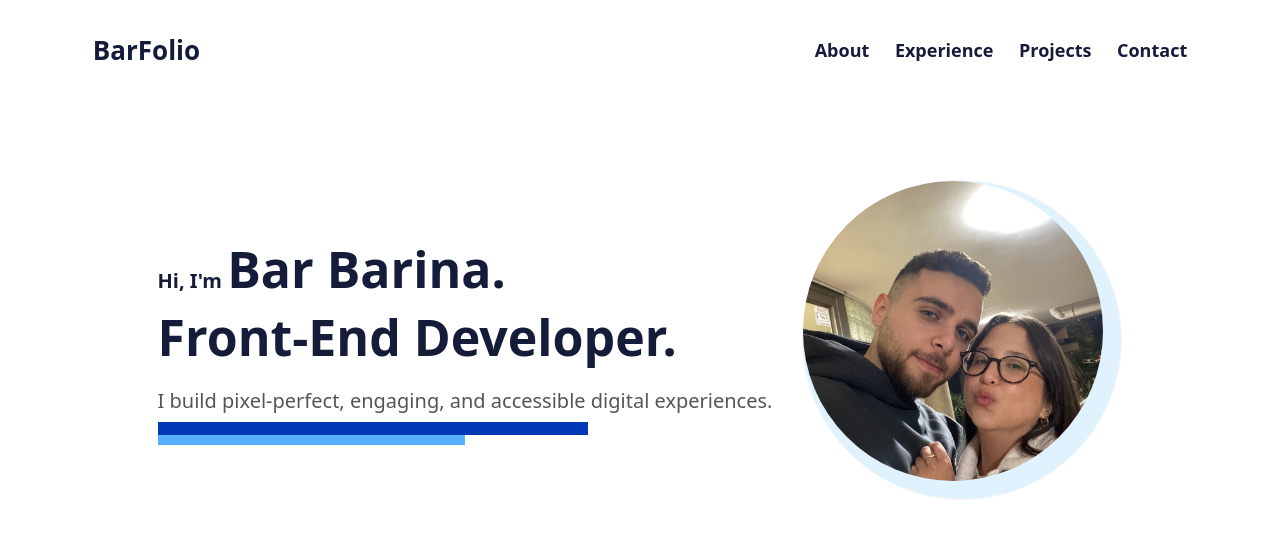
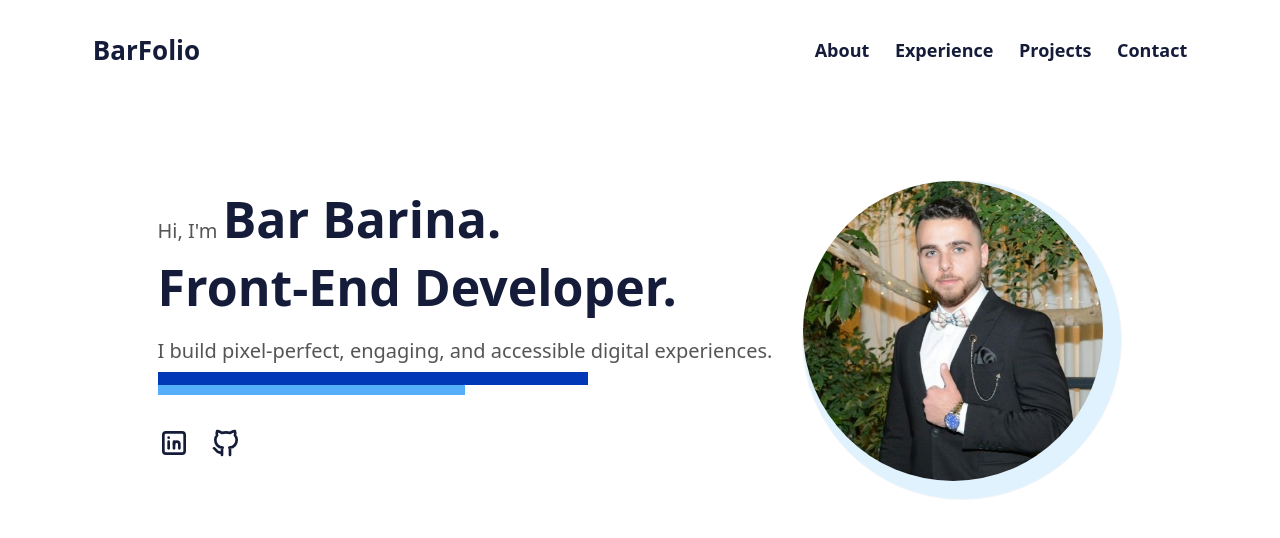
Before and after one commit to Bar-Barina/BarFolio, a React (Vite) app in the folder bar-folio/: page / in a window 1280 px wide. Shown: the top 538 px of the page. Built offline with nearby package versions, Linux system fonts and the light colour scheme.

Commit message:
Added svg service, changed hero content

```diff
--- a/bar-folio/src/assets/styles/components/_Header.scss
+++ b/bar-folio/src/assets/styles/components/_Header.scss
@@ -4,19 +4,13 @@
   font-weight: 600;
   .logo {
     font-size: 26px;
-    font-weight: 900;
-    transition: color 0.3s ease-in-out;
-    transition-delay: 1.5ms;
-    &:hover {
-      color: #0038b8;
-    }
   }
   span {
     margin: 0 0.8rem;
     transition: color 0.3s ease-in-out;
     transition-delay: 1.5ms;
     &:hover {
-      color: #0038b8;
+      color: #147efb;
     }
   }
 }
--- a/bar-folio/src/assets/styles/components/_Hero.scss
+++ b/bar-folio/src/assets/styles/components/_Hero.scss
@@ -7,6 +7,8 @@
       font-weight: bold;
       span {
         font-size: 20px;
+        color: #555;
+        font-weight: 400;
       }
     }
     p {
@@ -24,6 +26,18 @@
       background-color: #55affa;
       width: 50%;
       height: 10px;
+    }
+    .links {
+      display: flex;
+      gap: 1.3rem;
+      margin: 2rem 0;
+      svg {
+        transition: color 0.3s ease-in-out;
+        transition-delay: 1.5ms;
+        &:hover {
+          color: #147efb;
+        }
+      }
     }
   }
   .img-background {
--- a/bar-folio/src/components/Hero.jsx
+++ b/bar-folio/src/components/Hero.jsx
@@ -1,5 +1,6 @@
 import React from 'react'
 import MyImg from '../assets/imgs/MyImg.jpg'
+import { getSvg } from '../services/svg.service'
 
 const Hero = () => {
   return (
@@ -15,6 +16,26 @@ const Hero = () => {
         </p>
         <div className='blue-colored-div'></div>
         <div className='lightblue-colored-div'></div>
+        <div className='links'>
+          <a
+            href='https://www.linkedin.com/in/bar-barina/'
+            target='_blank'
+            rel='noopener noreferrer'
+            className='pointer'
+            dangerouslySetInnerHTML={{
+              __html: getSvg('linkedin'),
+            }}
+          ></a>
+          <a
+            href='https://github.com/Bar-Barina'
+            target='_blank'
+            rel='noopener noreferrer'
+            className='pointer'
+            dangerouslySetInnerHTML={{
+              __html: getSvg('github'),
+            }}
+          ></a>
+        </div>
       </div>
       <div className='img-background'>
         <img src={MyImg} alt='avatar' className='avatar' />
--- /dev/null
+++ b/bar-folio/src/services/svg.service.js
@@ -0,0 +1,8 @@
+const svgs = {
+  linkedin: `<svg xmlns="http://www.w3.org/2000/svg" width="32" height="32" viewBox="0 0 24 24" fill="none" stroke="currentColor" stroke-width="2" stroke-linecap="round" stroke-linejoin="round" class="tabler-icon tabler-icon-brand-linkedin"><path d="M4 4m0 2a2 2 0 0 1 2 -2h12a2 2 0 0 1 2 2v12a2 2 0 0 1 -2 2h-12a2 2 0 0 1 -2 -2z"></path><path d="M8 11l0 5"></path><path d="M8 8l0 .01"></path><path d="M12 16l0 -5"></path><path d="M16 16v-3a2 2 0 0 0 -4 0"></path></svg>`,
+  github: `<svg xmlns="http://www.w3.org/2000/svg" width="32" height="32" viewBox="0 0 24 24" fill="none" stroke="currentColor" stroke-width="2" stroke-linecap="round" stroke-linejoin="round" class="tabler-icon tabler-icon-brand-github"><path d="M9 19c-4.3 1.4 -4.3 -2.5 -6 -3m12 5v-3.5c0 -1 .1 -1.4 -.5 -2c2.8 -.3 5.5 -1.4 5.5 -6a4.6 4.6 0 0 0 -1.3 -3.2a4.2 4.2 0 0 0 -.1 -3.2s-1.1 -.3 -3.5 1.3a12.3 12.3 0 0 0 -6.2 0c-2.4 -1.6 -3.5 -1.3 -3.5 -1.3a4.2 4.2 0 0 0 -.1 3.2a4.6 4.6 0 0 0 -1.3 3.2c0 4.6 2.7 5.7 5.5 6c-.6 .6 -.6 1.2 -.5 2v3.5"></path></svg>`,
+}
+
+export function getSvg(iconName) {
+  return svgs[iconName]
+}
```
Also changed, not shown: bar-folio/src/assets/imgs/MyImg.jpg.
